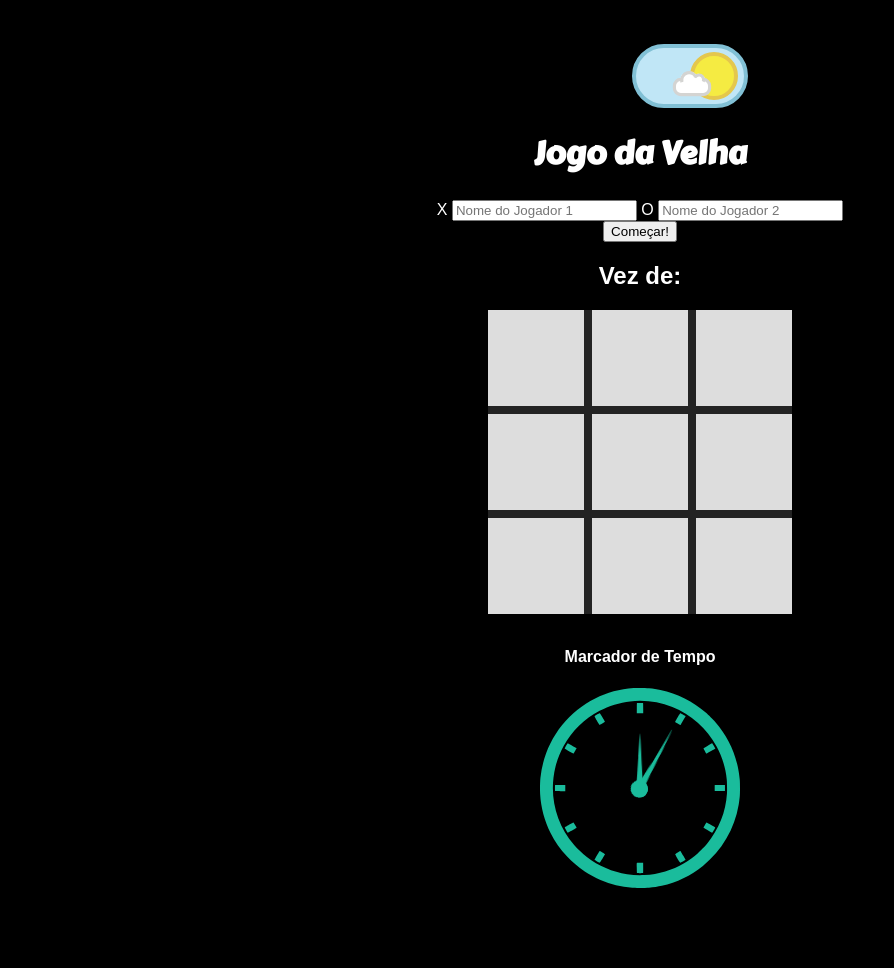
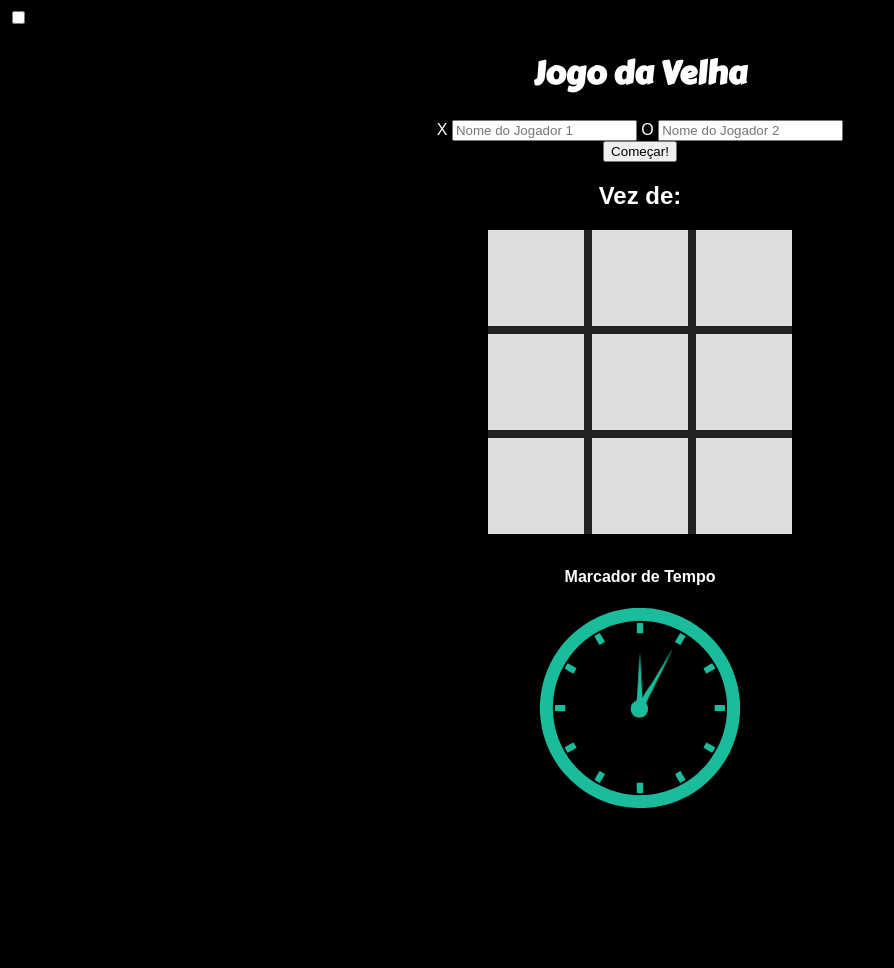
Before and after one commit to hiag0liveira/HashGameJS, a plain HTML site: page index.html in a window 1280 px wide. Shown: the whole page, without its empty margins (0-894 px from the left). After the commit the page ends 888 px from the top, so only its background shows below. Drawn offline with Linux system fonts and the light colour scheme.

Commit message:
Update index.html

```diff
--- a/index.html
+++ b/index.html
@@ -6,7 +6,6 @@
   <meta name="viewport" content="width=device-width, initial-scale=1.0">
   <title>Jogo da Velha</title>
   <link rel="stylesheet" href="style.css">
-  <link rel="stylesheet" href="css/style2.css">
   <script src="index.js" defer></script>
 </head>
 <body>
```
